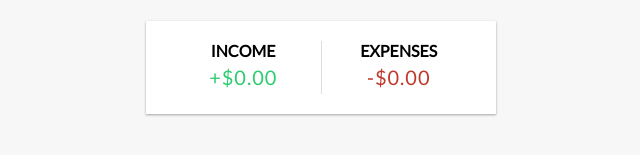
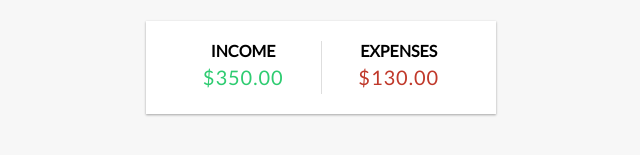
Before and after one commit to marcjrayner/React-hooks-context-practice, a React (Create React App) app: page / in a window 1280 px wide. Shown: the part 136-291 px from the top of the page, without its empty margins (319-959 px from the left). Built offline with nearby package versions, Linux system fonts and the light colour scheme.

Commit message:
adds deleteTransaction to globalcontext

```diff
--- a/src/components/IncomeExpenses.js
+++ b/src/components/IncomeExpenses.js
@@ -1,15 +1,30 @@
-import React from 'react'
+import React, { useContext } from 'react'
+import { GlobalContext } from '../context/GlobalState'
 
 export const IncomeExpenses = () => {
+  const { transactions } = useContext(GlobalContext)
+
+  const amounts = transactions.map(transaction => transaction.amount)
+
+  const income = amounts
+    .filter(item => item > 0)
+    .reduce((acc, item) => (acc += item), 0)
+    .toFixed(2)
+
+  const expense = (
+    amounts
+      .filter(item => item < 0).reduce((acc, item) => (acc += item), 0) * -1
+  ).toFixed(2)
+
   return (
     <div className="inc-exp-container">
       <div>
         <h4>Income</h4>
-        <p className="money plus" >+$0.00</p>
+        <p className="money plus" >${income}</p>
       </div>
       <div>
         <h4>Expenses</h4>
-        <p className="money minus" >-$0.00</p>
+        <p className="money minus" >${expense}</p>
       </div>
     </div>
   )
--- a/src/components/Transaction.js
+++ b/src/components/Transaction.js
@@ -1,13 +1,17 @@
-import React from 'react'
+import React, { useContext } from 'react'
+import { GlobalContext } from '../context/GlobalState'
 
 export const Transaction = ({ transaction }) => {
   const sign = transaction.amount < 0 ? '-' : '+'
+
+  const { deleteTransaction } = useContext(GlobalContext)
+
   return (
     <div>
       <li className={transaction.amount < 0 ? 'minus' : 'plus'}>
         {transaction.text}
         <span>{sign}${Math.abs(transaction.amount)}</span>
-        <button className="delete-btn">X</button>
+        <button className="delete-btn" onClick={() => deleteTransaction(transaction.id)}>X</button>
       </li>
     </div>
   )
--- a/src/context/AppReducer.js
+++ b/src/context/AppReducer.js
@@ -2,6 +2,11 @@
 
 export default (state, action) => {
   switch(action.type) {
+    case 'DELETE_TRANSACTION':
+      return {
+        ...state,
+        transactions: state.transactions.filter(transaction => transaction.id !== action.payload)
+      }
     default:
       return state
   }
--- a/src/context/GlobalState.js
+++ b/src/context/GlobalState.js
@@ -21,8 +21,18 @@
 
 export const GlobalProvider = ({children}) => {
   const[state, dispatch] = useReducer(AppReducer, initialState)
+
+  //Actions
+  function deleteTransaction(id) {
+    dispatch({
+      type: 'DELETE_TRANSACTION',
+      payload: id
+    })
+  }
+
   return( <GlobalContext.Provider value={{
-    transactions: state.transactions
+    transactions: state.transactions,
+    deleteTransaction
   }}>
     {children}
   </GlobalContext.Provider>
```
Also changed, not shown: src/components/Balance.js (line endings or trailing spaces).
